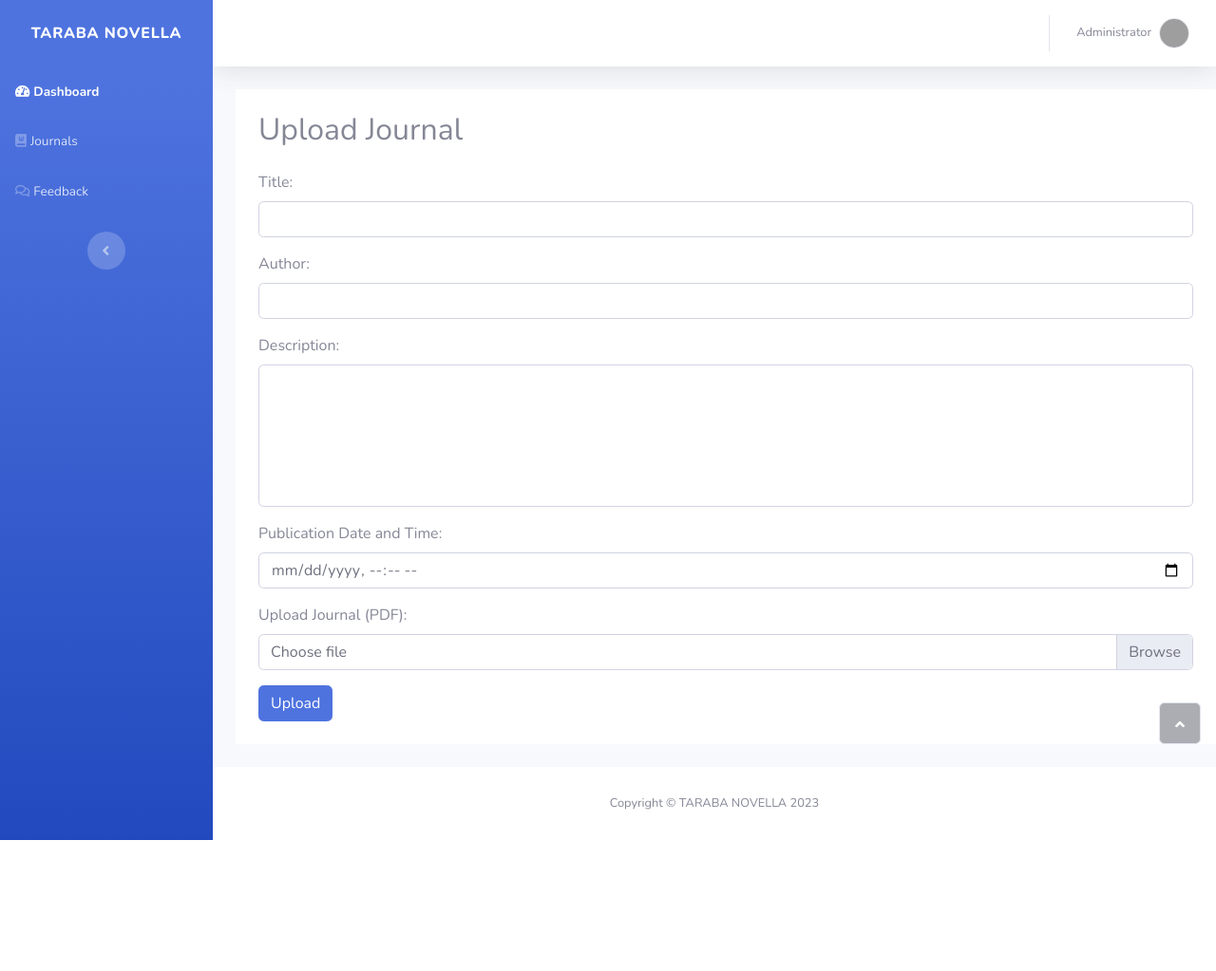
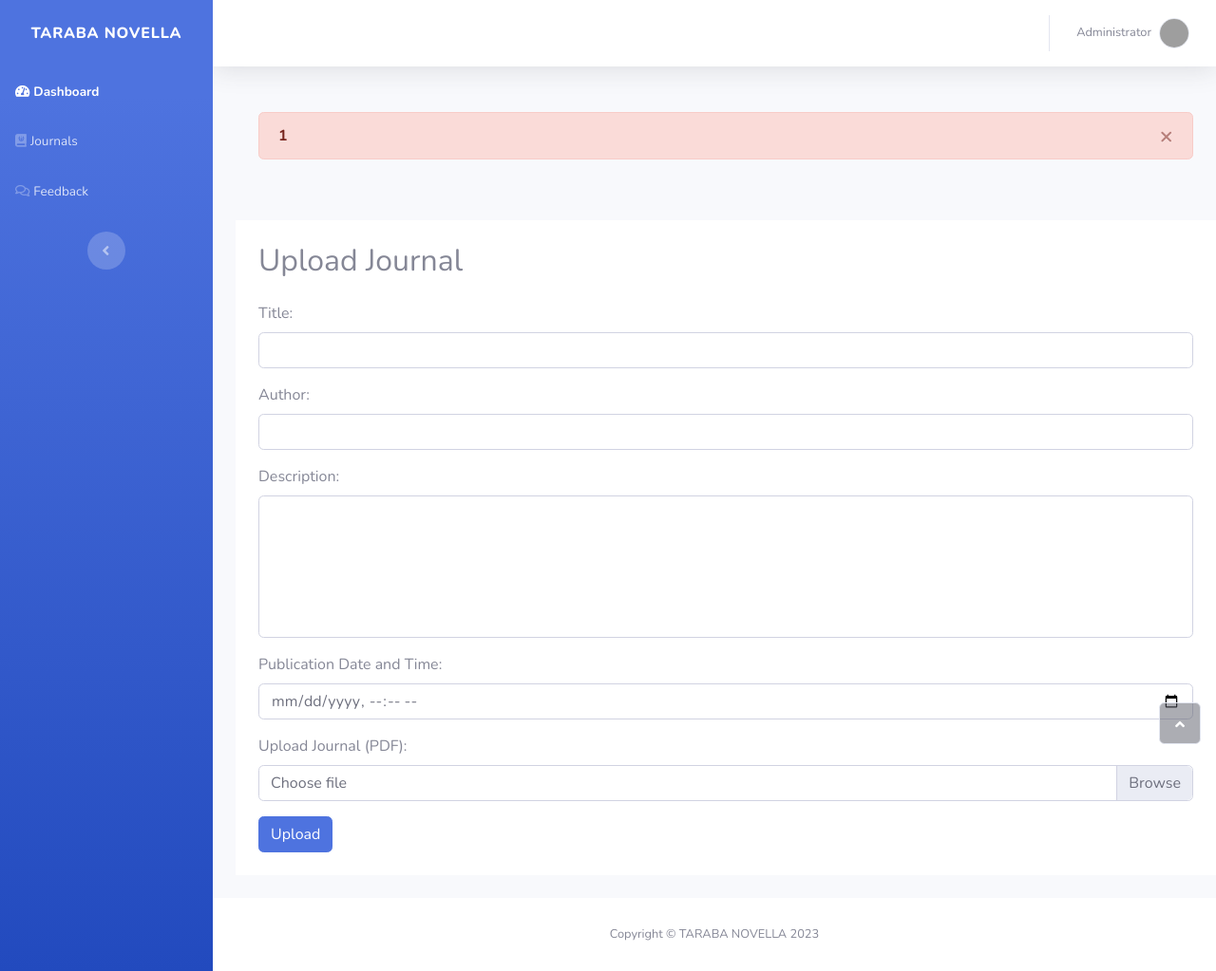
Before and after one commit to ShuaibuPassionateProgrammer/tarabanovella, a PHP site: page /tarabanovella/admin/add_journals.php in a window 1280 px wide. Shown: the whole page at 95% size. Before the commit the page ends 885 px from the top, so only its background shows below. Run offline with PHP 8.4, Linux system fonts and the light colour scheme; the visitor is signed in with stand-in values (Sample User, id 1); some libraries are stand-ins or nearby versions; grey boxes are pictures that could not be loaded.

Commit message:
The logic to save the journal in database

```diff
--- a/admin/add_journals.php
+++ b/admin/add_journals.php
@@ -2,6 +2,25 @@
 <?php require('includes/header.php'); ?>
 <?php require('includes/sidebar.php'); ?>
 <?php require('includes/topbar.php'); ?>
+
+<?php
+if(isset($_SESSION['journal_status']))
+{
+    ?>
+    <div class="container m-4 p-4 pr-5">
+        <div class="row">
+            <div class="col-md-12">
+                <div class="alert alert-danger alert-dismissible fade show">
+                    <button type="button" class="close">&times;</button>
+                    <strong><?= $_SESSION['journal_status']; ?></strong>
+                </div>
+            </div>
+        </div>
+    </div>
+    <?php
+    unset($_SESSION['journal_status']);
+}
+?>
 
 <div class="container m-4 p-4 pr-5" style="background-color: #fff;">
     <h2 class="mb-4">Upload Journal</h2>
```
